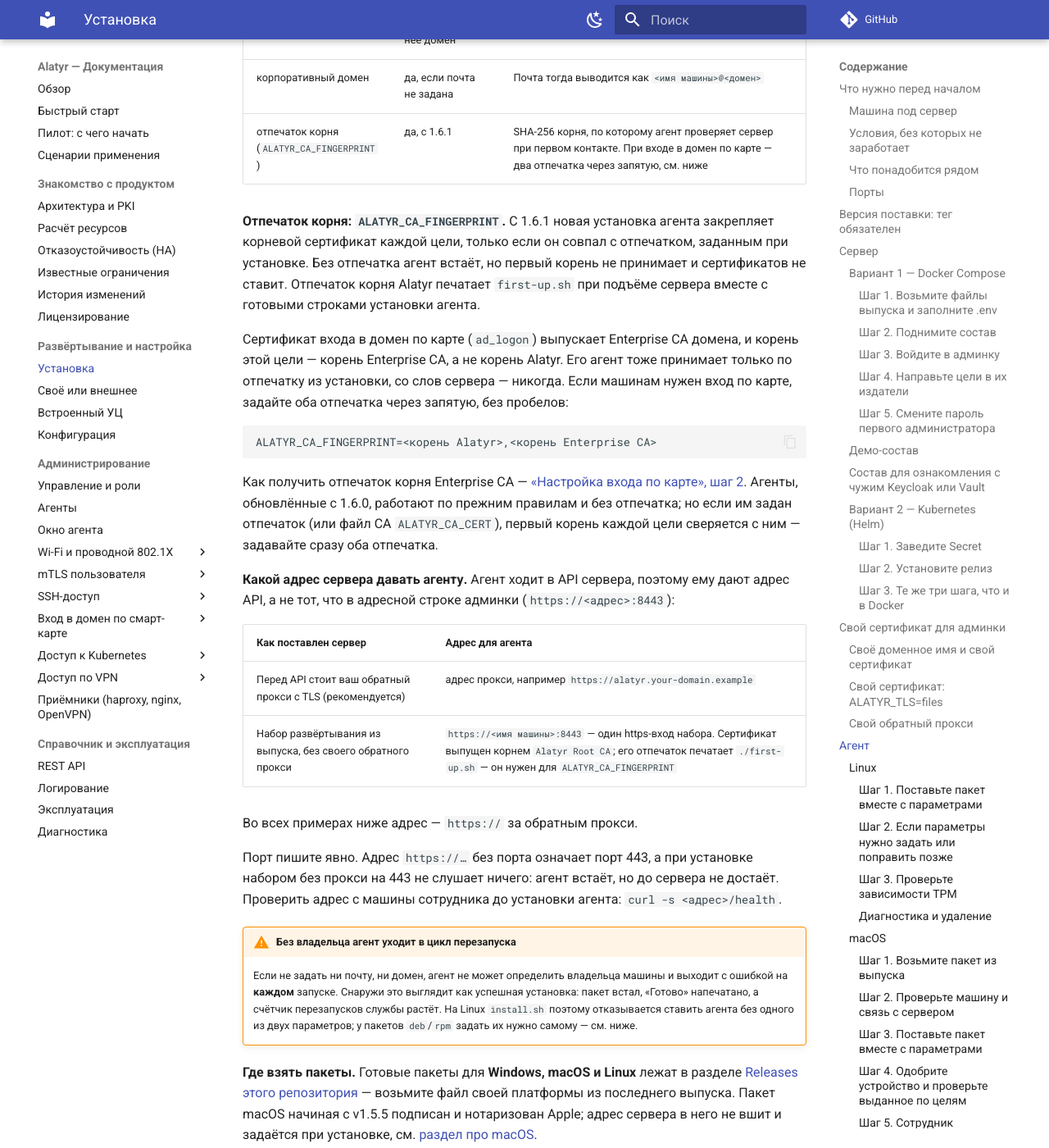
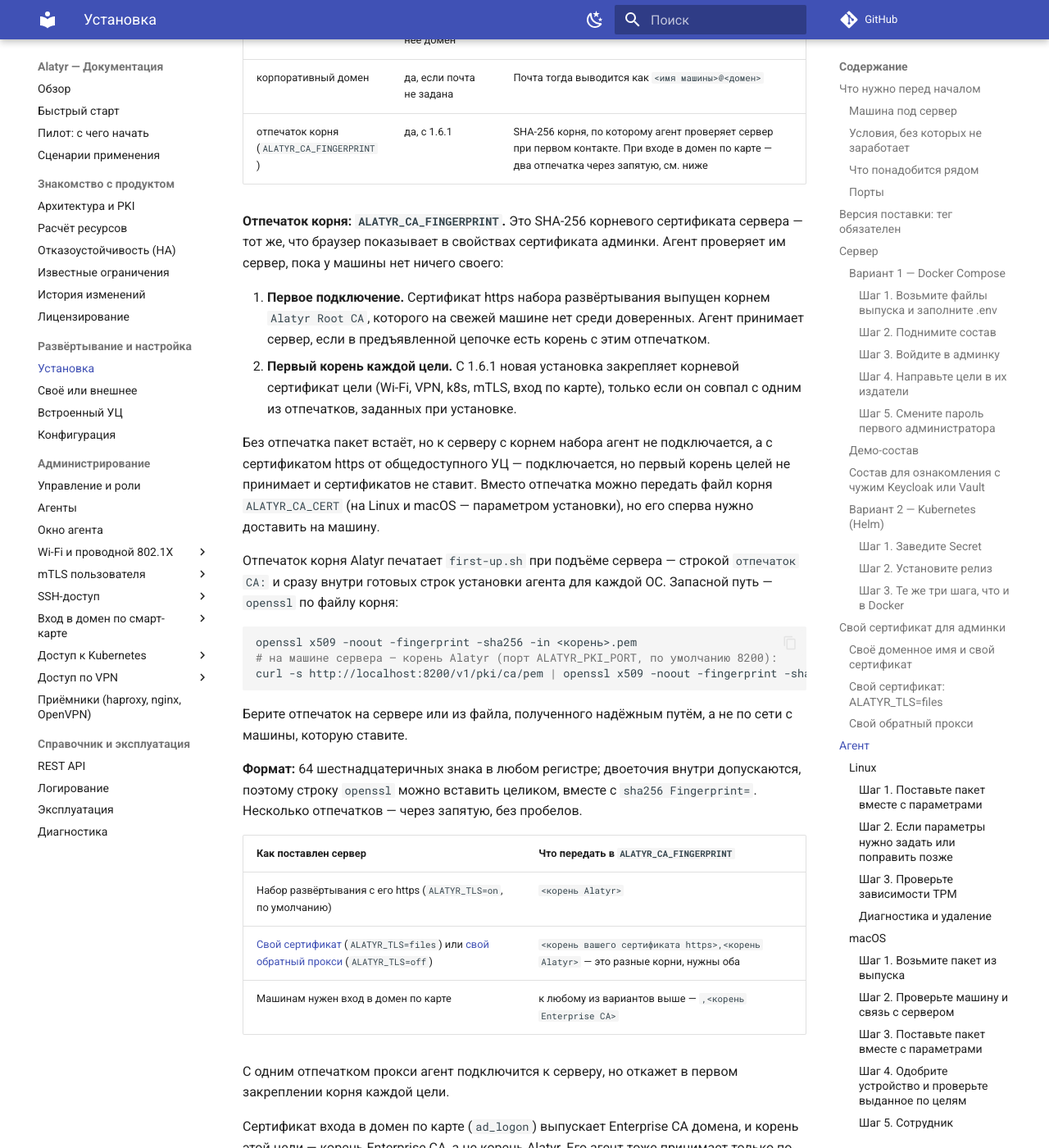
Before and after one commit to s3m4rgl/alatyr-docs, an MkDocs documentation site: the page built from docs/installation.md, in a window 1280 px wide and 1400 px high, scrolled down 14564 px. Shown: the whole window at 82% size. Built offline with MkDocs 1.6.1 and Material for MkDocs 9.7.7, drawn with Linux system fonts in a browser that asks for light colours; comment, search, counter and statistics services are not loaded; some of the changed text lies outside the part shown.

Commit message:
docs(install): отпечаток корня агента — когда обязателен, откуда взять, формат, несколько корней и признаки ошибки

````diff
--- a/docs/installation.md
+++ b/docs/installation.md
@@ -584,12 +584,49 @@ Root CA`. Вход под верным паролем администратор
 | отпечаток корня (`ALATYR_CA_FINGERPRINT`) | да, с 1.6.1 | SHA-256 корня, по которому агент проверяет сервер при первом контакте. При входе в домен по карте — два отпечатка через запятую, см. ниже |
 
 <a id="ca-fingerprint"></a>
-**Отпечаток корня: `ALATYR_CA_FINGERPRINT`.** С 1.6.1 новая установка
-агента закрепляет корневой сертификат каждой цели, только если он совпал с
-отпечатком, заданным при установке. Без отпечатка агент встаёт, но первый
-корень не принимает и сертификатов не ставит. Отпечаток корня Alatyr
-печатает `first-up.sh` при подъёме сервера вместе с готовыми строками
-установки агента.
+**Отпечаток корня: `ALATYR_CA_FINGERPRINT`.** Это SHA-256 корневого
+сертификата сервера — тот же, что браузер показывает в свойствах сертификата
+админки. Агент проверяет им сервер, пока у машины нет ничего своего:
+
+1. **Первое подключение.** Сертификат https набора развёртывания выпущен
+   корнем `Alatyr Root CA`, которого на свежей машине нет среди доверенных.
+   Агент принимает сервер, если в предъявленной цепочке есть корень с этим
+   отпечатком.
+2. **Первый корень каждой цели.** С 1.6.1 новая установка закрепляет
+   корневой сертификат цели (Wi-Fi, VPN, k8s, mTLS, вход по карте), только
+   если он совпал с одним из отпечатков, заданных при установке.
+
+Без отпечатка пакет встаёт, но к серверу с корнем набора агент не
+подключается, а с сертификатом https от общедоступного УЦ — подключается, но
+первый корень целей не принимает и сертификатов не ставит. Вместо отпечатка
+можно передать файл корня `ALATYR_CA_CERT` (на Linux и macOS — параметром
+установки), но его сперва нужно доставить на машину.
+
+Отпечаток корня Alatyr печатает `first-up.sh` при подъёме сервера — строкой
+`отпечаток CA:` и сразу внутри готовых строк установки агента для каждой
+ОС. Запасной путь — `openssl` по файлу корня:
+
+```bash
+openssl x509 -noout -fingerprint -sha256 -in <корень>.pem
+# на машине сервера — корень Alatyr (порт ALATYR_PKI_PORT, по умолчанию 8200):
+curl -s http://localhost:8200/v1/pki/ca/pem | openssl x509 -noout -fingerprint -sha256
+```
+
+Берите отпечаток на сервере или из файла, полученного надёжным путём, а не
+по сети с машины, которую ставите.
+
+**Формат:** 64 шестнадцатеричных знака в любом регистре; двоеточия внутри
+допускаются, поэтому строку `openssl` можно вставить целиком, вместе с
+`sha256 Fingerprint=`. Несколько отпечатков — через запятую, без пробелов.
+
+| Как поставлен сервер | Что передать в `ALATYR_CA_FINGERPRINT` |
+|---|---|
+| Набор развёртывания с его https (`ALATYR_TLS=on`, по умолчанию) | `<корень Alatyr>` |
+| [Свой сертификат](#свой-сертификат-alatyr_tlsfiles) (`ALATYR_TLS=files`) или [свой обратный прокси](#свой-обратный-прокси) (`ALATYR_TLS=off`) | `<корень вашего сертификата https>,<корень Alatyr>` — это разные корни, нужны оба |
+| Машинам нужен вход в домен по карте | к любому из вариантов выше — `,<корень Enterprise CA>` |
+
+С одним отпечатком прокси агент подключится к серверу, но откажет в первом
+закреплении корня каждой цели.
 
 Сертификат входа в домен по карте (`ad_logon`) выпускает Enterprise CA
 домена, и корень этой цели — корень Enterprise CA, а не корень Alatyr. Его
@@ -606,6 +643,21 @@ ALATYR_CA_FINGERPRINT=<корень Alatyr>,<корень Enterprise CA>
 с 1.6.0, работают по прежним правилам и без отпечатка; но если им задан
 отпечаток (или файл CA `ALATYR_CA_CERT`), первый корень каждой цели
 сверяется с ним — задавайте сразу оба отпечатка.
+
+**Как понять, что с отпечатком что-то не так.** Пакет ставится с любым
+значением — проверяет его агент. Выполните на машине `alatyr-agent status`
+(Linux и macOS — через `sudo`, Windows — `"C:\Program
+Files\AlatyrAgent\alatyr-agent.exe" status` из консоли администратора):
+
+| Что видно в `status` | Что это значит |
+|---|---|
+| `Reason: нет связи с сервером (TLS)` | отпечаток не задан или не совпал с корнем, которым выпущен сертификат https сервера. В журнале агента — `x509: certificate signed by unknown authority` (не задан) или `корня с отпечатком из ALATYR_CA_FINGERPRINT в предъявленной цепочке нет` (не совпал) |
+| `Reason: настройки доверия к серверу: ALATYR_CA_FINGERPRINT …` | значение — не SHA-256: опечатка или обрезанная строка |
+| `Install: <цель> — сертификат одобрен, но НЕ установлен: …` | к серверу агент подключился, а корня этой цели среди отпечатков нет: допишите его. Окно агента и админка показывают «Одобрено, но не устанавливается» с отпечатком присланного корня |
+
+Строка `Trust:` называет режим: `новая установка — первый корень цели
+только по отпечатку CA` — корни целей закрепляются только по отпечатку.
+Как сменить отпечаток у поставленного агента — в разделе своей ОС ниже.
 
 **Какой адрес сервера давать агенту.** Агент ходит в API сервера, поэтому
 ему дают адрес API, а не тот, что в адресной строке админки
@@ -651,8 +703,11 @@ ALATYR_CA_FINGERPRINT=<корень Alatyr>,<корень Enterprise CA>
 #### Шаг 1. Поставьте пакет вместе с параметрами
 
 Пакеты `deb` и `rpm` принимают параметры установки **переменными окружения**:
-имена те же, что в `config.env` — `ALATYR_SERVER`, `ALATYR_CORP_DOMAIN`,
-`ALATYR_CORP_EMAIL`. Адрес сервера — как описано [выше](#агент): здесь
+имена те же, что в `config.env` — `ALATYR_SERVER`, `ALATYR_CA_FINGERPRINT`,
+`ALATYR_CORP_DOMAIN`, `ALATYR_CORP_EMAIL`, а также `ALATYR_CA_CERT` (путь к
+файлу корня), `ALATYR_INSECURE_HTTP=1` (явно разрешить `http://` к серверу
+на другой машине — без него новая установка такой адрес отвергает) и
+`ALATYR_DEVICE_USER` (ниже). Адрес сервера — как описано [выше](#агент): здесь
 пример для сервера за обратным прокси с TLS.
 
 ```bash
````
